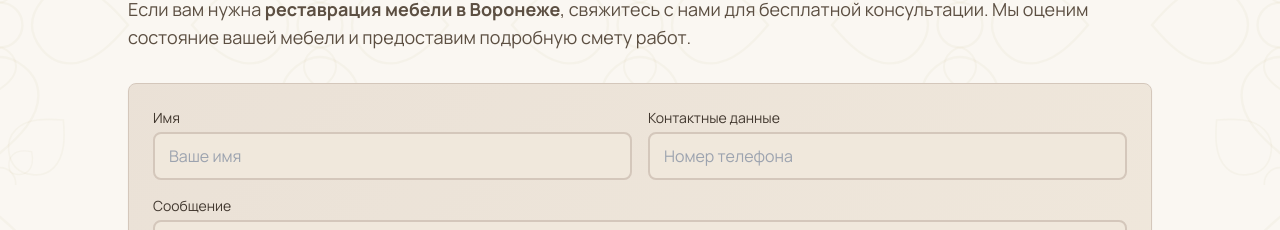
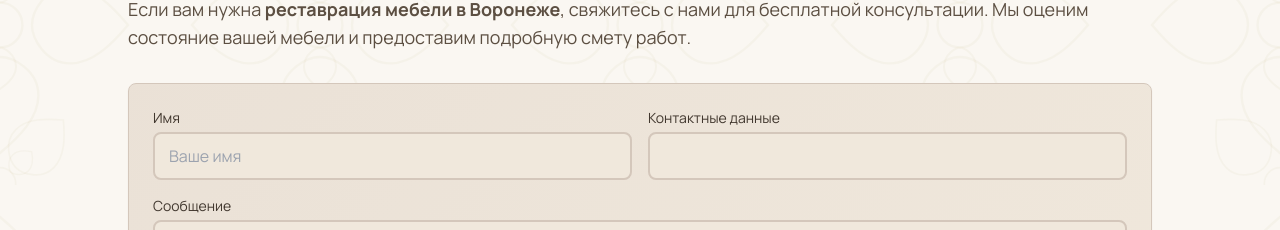
Before and after one commit to reusable34/restavraci-mebel, a Next.js app: page / in a window 1280 px wide. Shown: the part 1735-1965 px from the top of the page. Built offline with nearby package versions, Linux system fonts and the light colour scheme.

Commit message:
Remove placeholder from contact data field to allow any contact info

```diff
--- a/components/ContactForm.tsx
+++ b/components/ContactForm.tsx
@@ -50,7 +50,7 @@ export function ContactForm() {
         </div>
         <div>
           <label className="block text-sm" style={{ color: 'color-mix(in oklab, var(--text) 80%, black 20%)' }}>Контактные данные</label>
-          <input value={phone} onChange={(e) => setPhone(e.target.value)} required placeholder="Номер телефона" className="mt-1 w-full input" />
+          <input value={phone} onChange={(e) => setPhone(e.target.value)} required placeholder="" className="mt-1 w-full input" />
         </div>
       </div>
       <div>
```
